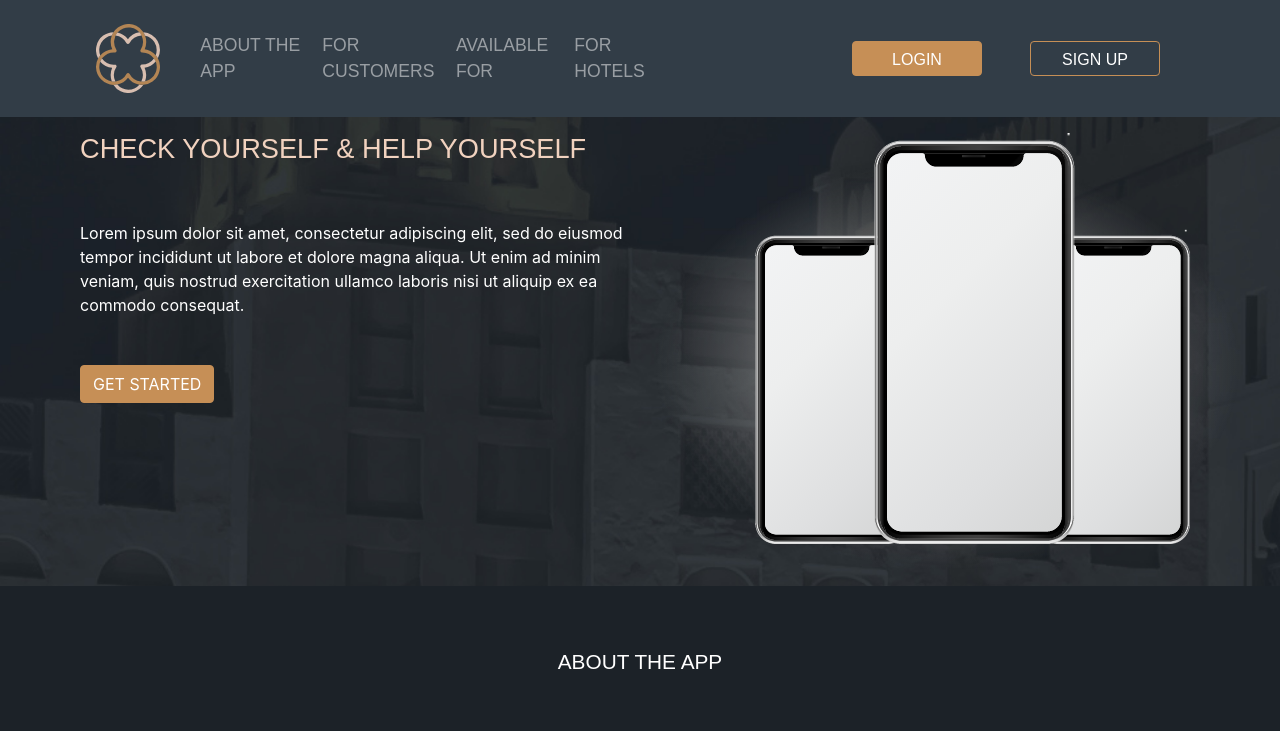
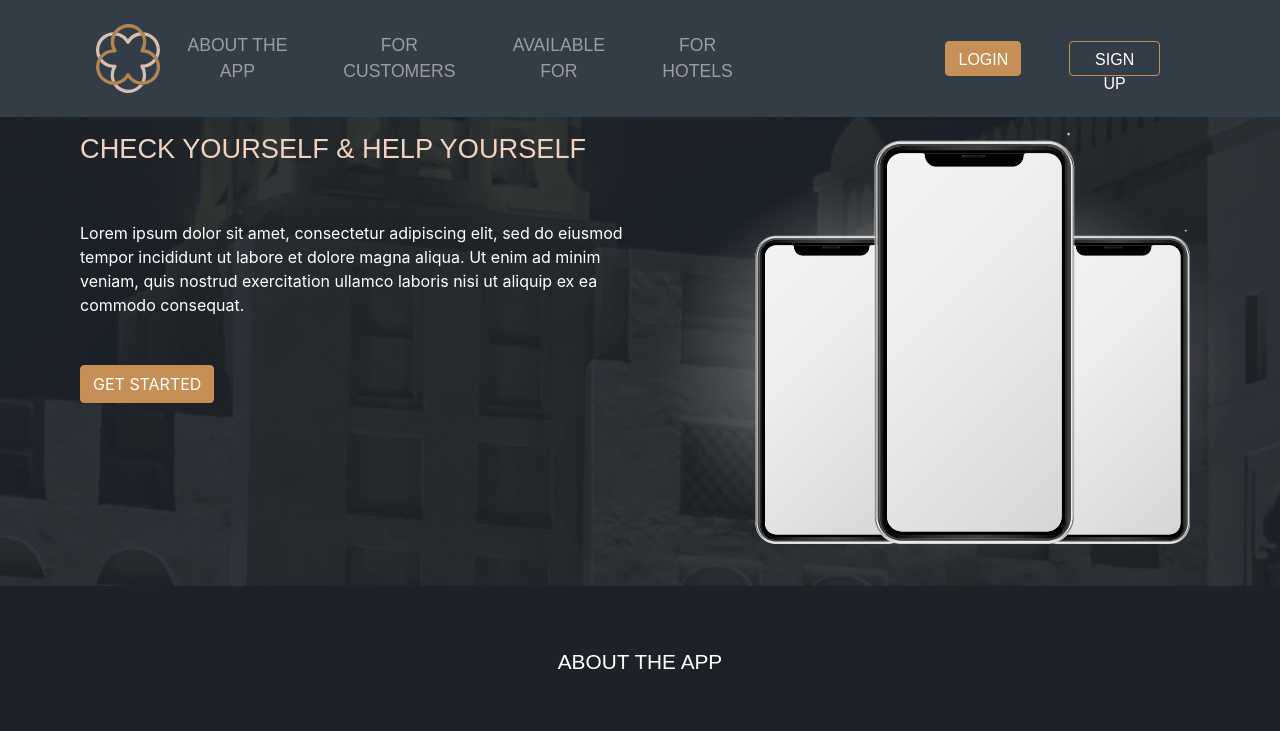
Before and after one commit to Unicornelia/Single-Page-App, a React (Create React App) app: page / in a window 1280 px wide. Shown: the top 731 px of the page. Built offline with nearby package versions, Linux system fonts and the light colour scheme.

Commit message:
Making nav component more responsive

```diff
--- a/src/components/NavComponent.scss
+++ b/src/components/NavComponent.scss
@@ -2,13 +2,10 @@
   color: #ffffff;
   background-color: #323d47;
   opacity: 1;
+  text-align: center;
 
   .navbar-nav {
     padding: 1rem 5rem;
-
-    img {
-      padding-right: 2rem;
-    }
   }
 
   a {
@@ -29,9 +26,33 @@
   }
 
   .btn {
-    width: 130px;
-    height: 35px;
+    max-width: 130px;
+    max-height: 35px;
     border: 1px solid #c68f56;
     margin: 0 1rem;
+
+    @media screen and (max-width: 1024px) {
+      font-size: 0.8rem;
+      width: 90%;
+      height: 90%;
+    }
+
+    @media screen and (max-width: 960px) {
+      font-size: 0.8rem;
+      width: 90%;
+      height: 90%;
+    }
+
+    @media screen and (max-width: 640px) {
+      font-size: 0.8rem;
+      width: 85%;
+      height: 85%;
+    }
+
+    @media screen and (max-width: 320px) {
+      font-size: 0.8rem;
+      width: 80%;
+      height: 80%;
+    }
   }
 }
```
